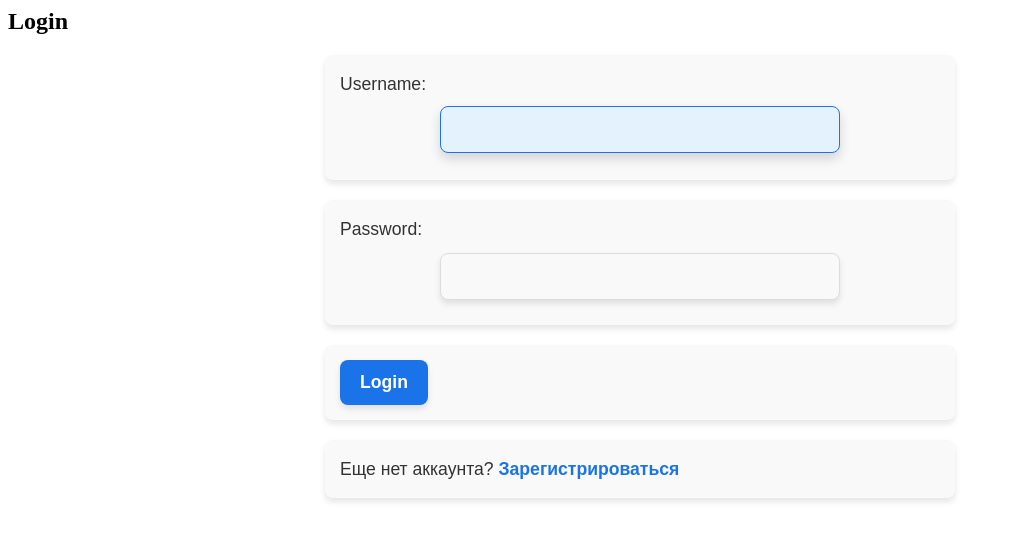
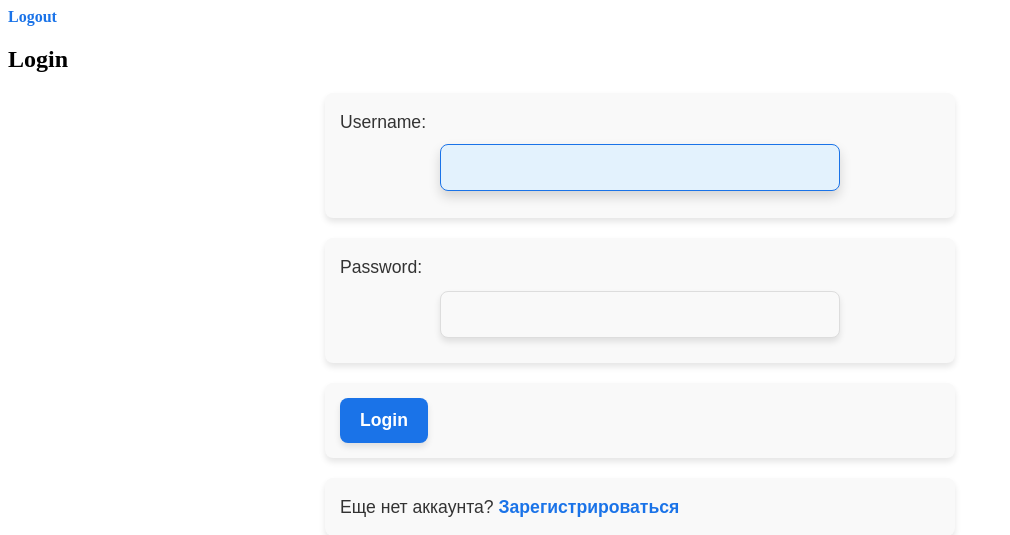
Before and after one commit to tsyplakou/coursera, a Django app: a page that uses templates/base.html in a window 1280 px wide. Shown: the top 535 px of the page, without its empty margins (0-1010 px from the left). Run offline with Django 5.2, Linux system fonts and the light colour scheme.

Commit message:
Add logout button to base.html.

```diff
--- a/templates/base.html
+++ b/templates/base.html
@@ -8,6 +8,9 @@
 	<link rel="stylesheet" href="{% static 'styles/main.css' %}">
 </head>
 <body>
+	<div>
+		<a href="{% url 'logout' %}">Logout</a>
+	</div>
 	{% block content %}{% endblock %}
 </body>
 </html>
```
